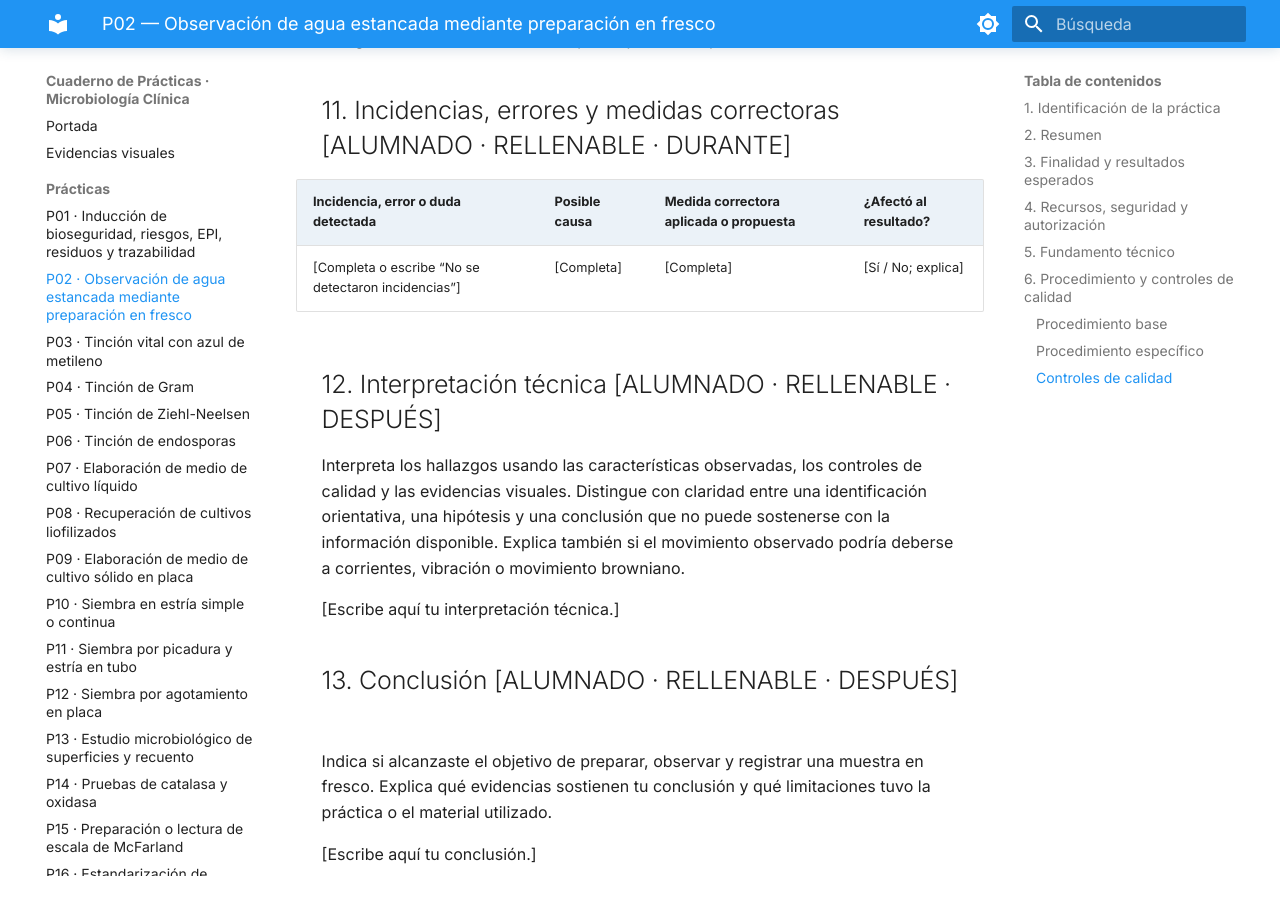
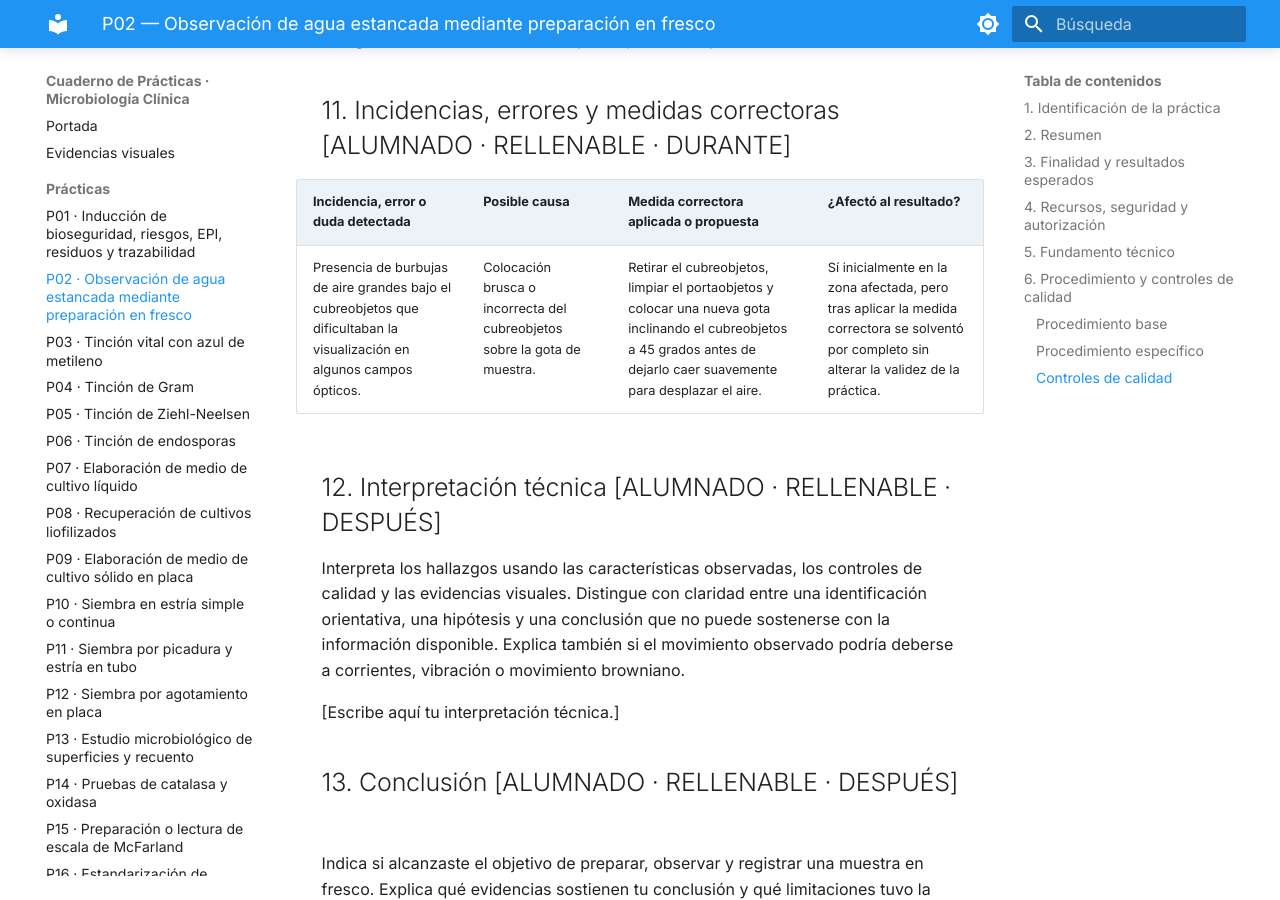
Before and after one commit to aseguror01-source/Cuaderno-Microbiolog-a--Ariadna-Seguro, an MkDocs documentation site: the page built from docs/practicas/P02_Observacion_en_fresco.md, in a window 1280 px wide and 900 px high, scrolled down 9708 px. Built offline with MkDocs 1.6.1 and Material for MkDocs 9.7.7, drawn with Linux system fonts in a browser that asks for light colours.

Commit message:
Update P02_Observacion_en_fresco.md

```diff
--- a/docs/practicas/P02_Observacion_en_fresco.md
+++ b/docs/practicas/P02_Observacion_en_fresco.md
@@ -224,7 +224,7 @@ Añade las imágenes propias después de realizar la práctica y en el orden cro
 
 | Incidencia, error o duda detectada | Posible causa | Medida correctora aplicada o propuesta | ¿Afectó al resultado? |
 |---|---|---|---|
-| [Completa o escribe “No se detectaron incidencias”] | [Completa] | [Completa] | [Sí / No; explica] |
+| Presencia de burbujas de aire grandes bajo el cubreobjetos que dificultaban la visualización en algunos campos ópticos. | Colocación brusca o incorrecta del cubreobjetos sobre la gota de muestra. | Retirar el cubreobjetos, limpiar el portaobjetos y colocar una nueva gota inclinando el cubreobjetos a 45 grados antes de dejarlo caer suavemente para desplazar el aire. | Sí inicialmente en la zona afectada, pero tras aplicar la medida correctora se solventó por completo sin alterar la validez de la práctica. |
 
 ## 12. Interpretación técnica [ALUMNADO · RELLENABLE · DESPUÉS]
 
```
